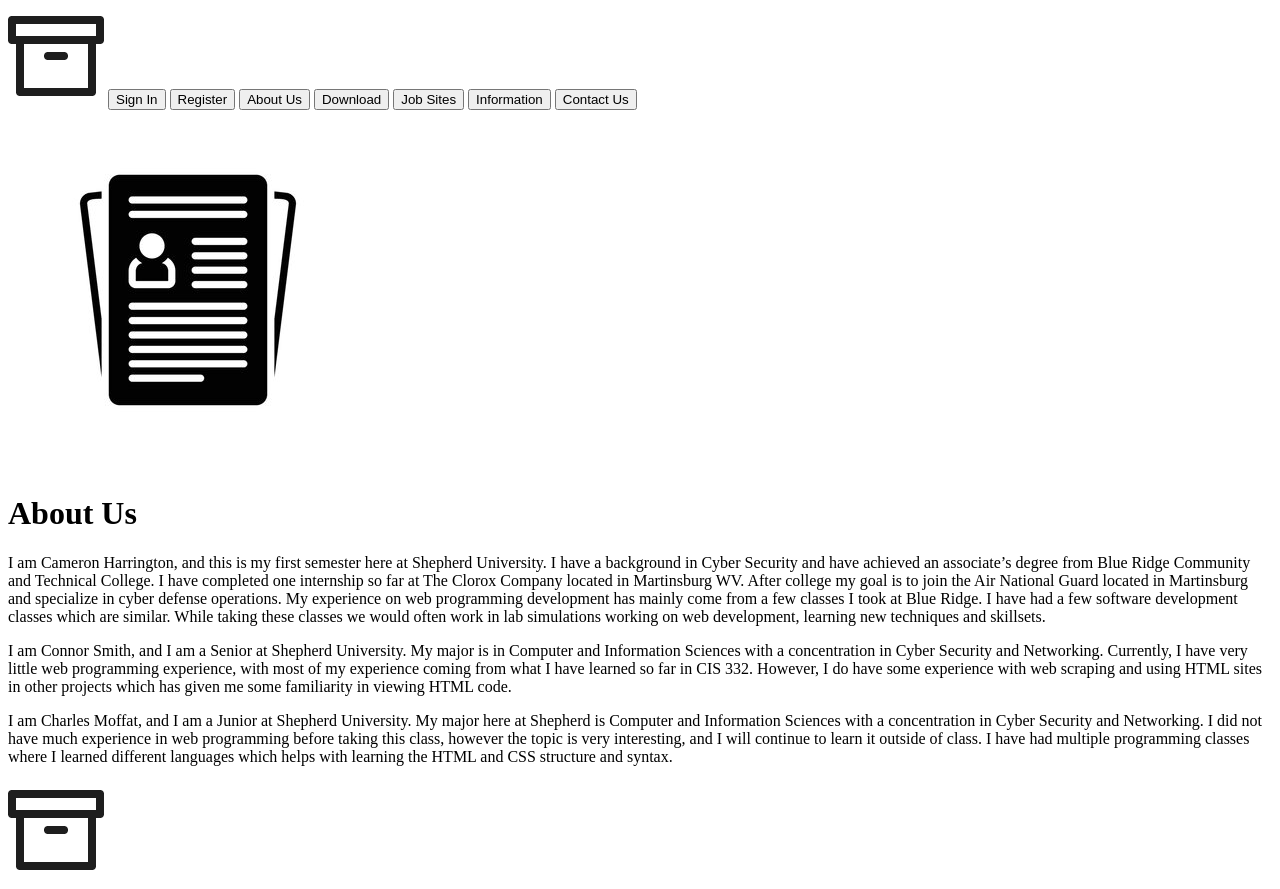
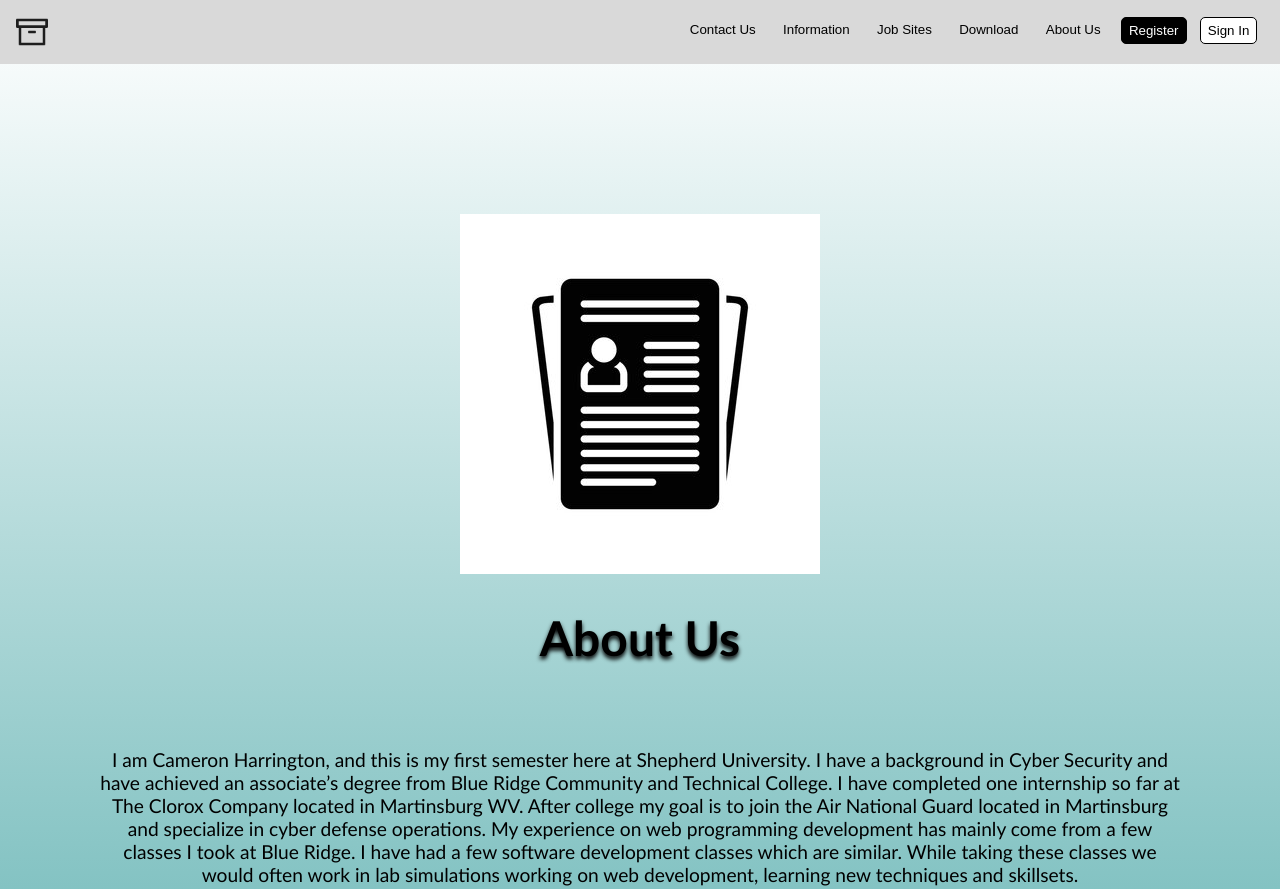
Before and after one commit to CMoffat-24/Web-Programming-Project, a plain HTML site: page pages/about_us.html in a window 1280 px wide. Shown: the top 889 px of the page. Drawn offline with Linux system fonts and the light colour scheme; files that its build step writes are made by us from their sources.

Commit message:
Update about_us.html

```diff
--- a/pages/about_us.html
+++ b/pages/about_us.html
@@ -3,8 +3,8 @@
 <head>
   <meta charset="UTF-8">
   <meta name="viewport" content="width=device-width, initial-scale=1.0">
-  <link rel="stylesheet" href="\pages/styles/styles.css">
-  <title>About U</title>
+  <link rel="stylesheet" href="../styles/styles.css">
+  <title>About Us</title>
 </head>
 <body>
   <header>
```
